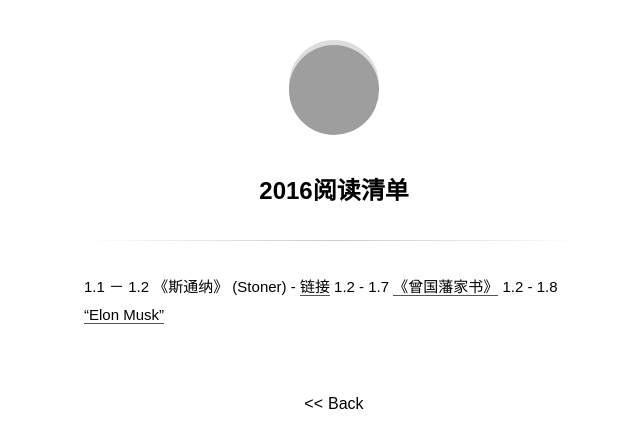
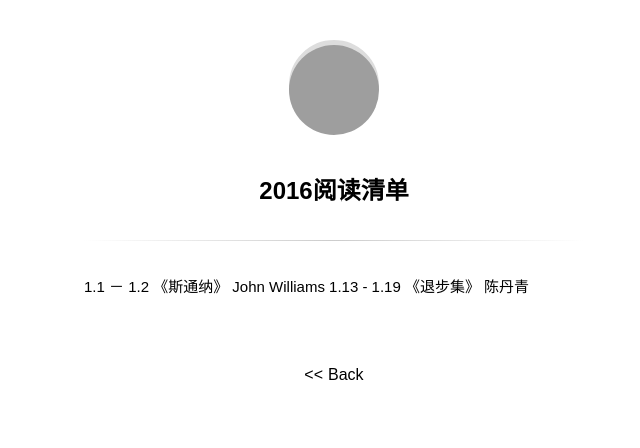
Before and after one commit to psaux0/psaux0.github.io, a Jekyll site: the page built from readinglist.md, in a window 1280 px wide. Shown: the top 448 px of the page, without its empty margins (306-946 px from the left). Built offline with Jekyll 4.4.1, drawn with Linux system fonts in a browser that asks for light colours; some web fonts are replaced; grey boxes are pictures that could not be loaded.

Commit message:
update reading list

```diff
--- a/readinglist.md
+++ b/readinglist.md
@@ -1,6 +1,5 @@
 ---
 title: "2016阅读清单"
 ---
-1.1 － 1.2 《斯通纳》 (Stoner) - [链接](http://book.douban.com/subject/26425831/)
-1.2 - 1.7  [《曾国藩家书》](http://book.douban.com/subject/1092645/)
-1.2 - 1.8 ["Elon Musk"](http://book.douban.com/subject/26372738/)
+1.1 － 1.2 《斯通纳》 John Williams
+1.13 - 1.19 《退步集》 陈丹青
```
